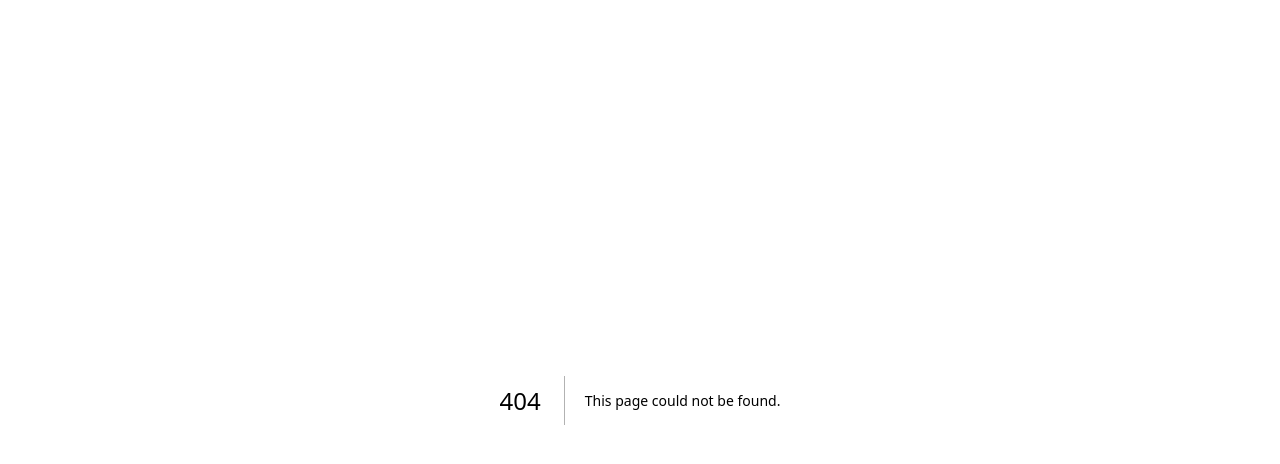
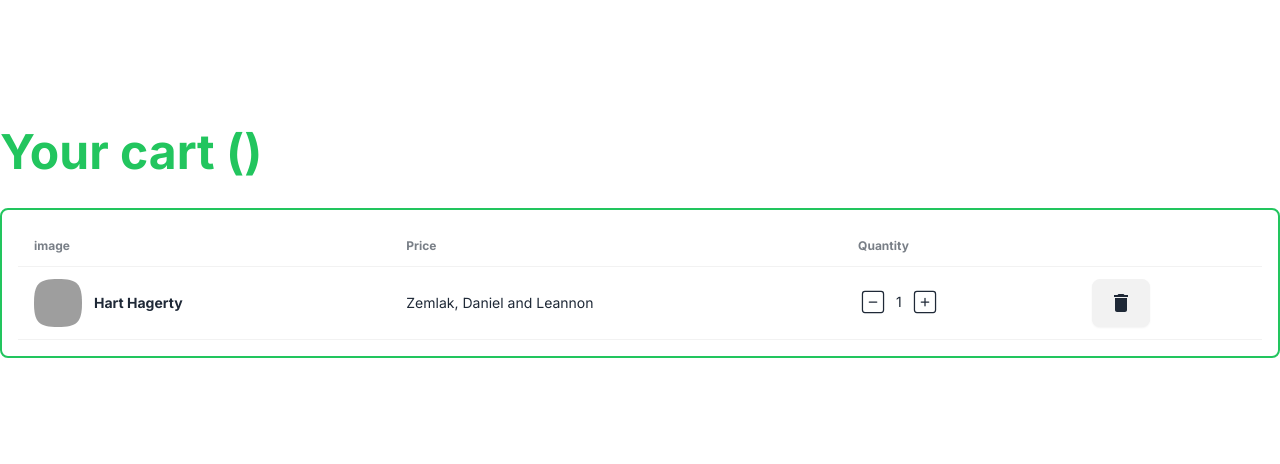
Before and after one commit to coderrahim/ecobin, a Next.js app: page /cart in a window 1280 px wide. Before the commit this address had no page. Shown: the top 464 px of the page. Built offline with nearby package versions, Linux system fonts and the light colour scheme; grey boxes are pictures that could not be loaded.

Commit message:
cart route added

```diff
--- /dev/null
+++ b/src/app/cart/page.js
@@ -0,0 +1,73 @@
+"use client"
+import Image from 'next/image';
+import React, { useState } from 'react';
+import {  MdDelete } from "react-icons/md";
+import { CiSquareMinus,CiSquarePlus } from "react-icons/ci";
+
+const Cart = () => {
+    const [quantity, setQuantity] = useState(1);
+    const handleincrease=()=>{
+        setQuantity(quantity + 1)
+    }
+    const handledecrease = ()=>{
+        setQuantity(quantity - 1)
+    }
+
+    return (
+        <div className='max-w-7xl mx-auto'>
+            <h1 className='mt-32  font-bold text-5xl text-green-500'>Your cart ()</h1>
+            <div className='mt-8 border-2 border-green-500 p-4 rounded-lg'>
+            <div className="overflow-x-auto">
+  <table className="table">
+    {/* head */}
+    <thead>
+      <tr>
+
+        <th>image</th>
+        <th>Price</th>
+        <th>Quantity</th>
+        <th></th>
+      </tr>
+    </thead>
+    <tbody>
+      {/* row 1 */}
+      <tr>
+
+        <td>
+          <div className="flex items-center gap-3">
+            <div className="avatar">
+              <div className="mask mask-squircle w-12 h-12">
+              <Image
+        src="/images/my-image.jpg"
+        alt="My Image"
+        width={500}
+        height={300}
+      />
+              </div>
+            </div>
+            <div>
+              <div className="font-bold">Hart Hagerty</div>
+
+            </div>
+          </div>
+        </td>
+        <td>
+          Zemlak, Daniel and Leannon
+        </td>
+        <td className='flex items-center  mt-2'><CiSquareMinus className='text-3xl mr-2' onClick={handledecrease}></CiSquareMinus>{quantity}<CiSquarePlus className='text-3xl ml-2' onClick={handleincrease}></CiSquarePlus></td>
+        <th>
+          <button  className=" btn"><MdDelete className='text-2xl'></MdDelete></button>
+        </th>
+      </tr>
+
+    </tbody>
+
+
+  </table>
+</div>
+            </div>
+        </div>
+    );
+};
+
+export default Cart;
--- a/src/app/page.js
+++ b/src/app/page.js
@@ -1,10 +1,12 @@
 import Contact from '@/Components/Contact';
+
 import React from 'react';
 
 const page = () => {
   return (
     <div>
       <Contact></Contact>
+
     </div>
   );
 };
```
Also changed, not shown: package.json (+8 -1 lines), 1 other file (tests, documents, lock files or other folders).
